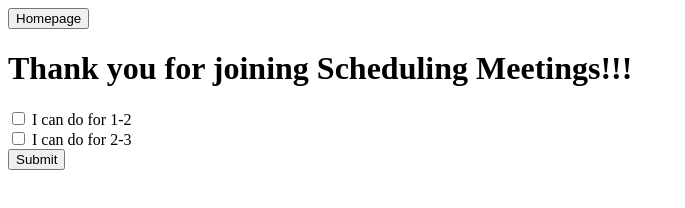
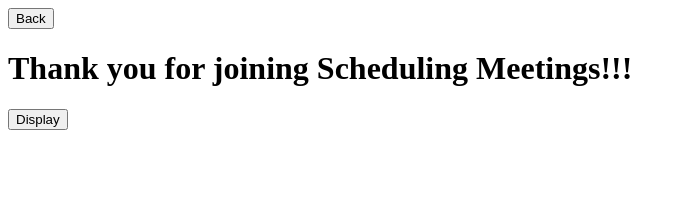
Before and after one commit to ShotaKato1/web-app-final, a website: page public/logout.html in a window 1280 px wide. Shown: the whole page, without its empty margins (0-685 px from the left). Drawn offline with Linux system fonts and the light colour scheme.

Commit message:
Update logout.html

```diff
--- a/public/logout.html
+++ b/public/logout.html
@@ -5,22 +5,17 @@
     <meta http-equiv="X-UA-Compatible" content="IE=edge">
     <meta name="viewport" content="width=device-width, initial-scale=1.0">
     <title>Log out of Schedule website</title>
+    <script type = "text/javascript" src="updateSchedule.js"></script>
 </head>
 <body>
-    <form action="/api/logout" method="post">
-
+    <form action="/api/timeAvailable" method="get">
         <div>
             <a href= "/index">
-                <button> Homepage </button></a>
+                <button> Back </button></a>
+        <h1>Thank you for joining Scheduling Meetings!!!</h1>
+        <input type = "button" onclick = "getInputs()" value = "Display">
+          </form>
         </div>
-        <h1>Thank you for joining Scheduling Meetings!!!</h1>
-        <form action="/api/timeAvailable" method="get">
-            <input type="checkbox" name="01-02" value="01-02">
-            <label for="01-02"> I can do for 1-2</label><br>
-            <input type="checkbox" name="02-03" value="02-03">
-            <label for="02-03"> I can do for 2-3</label><br>
-            <input type="submit" value="Submit">
-          </form>
     </form>
 </body>
 </html>
```
